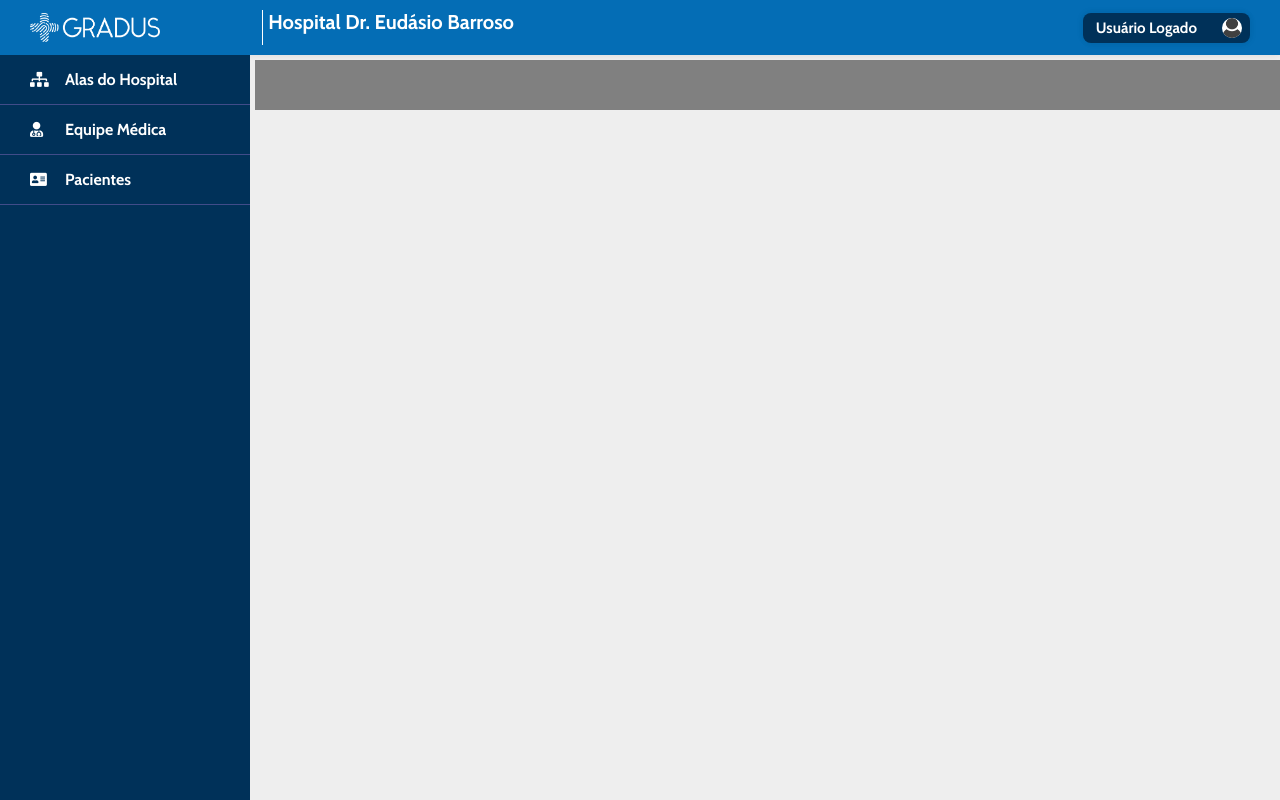
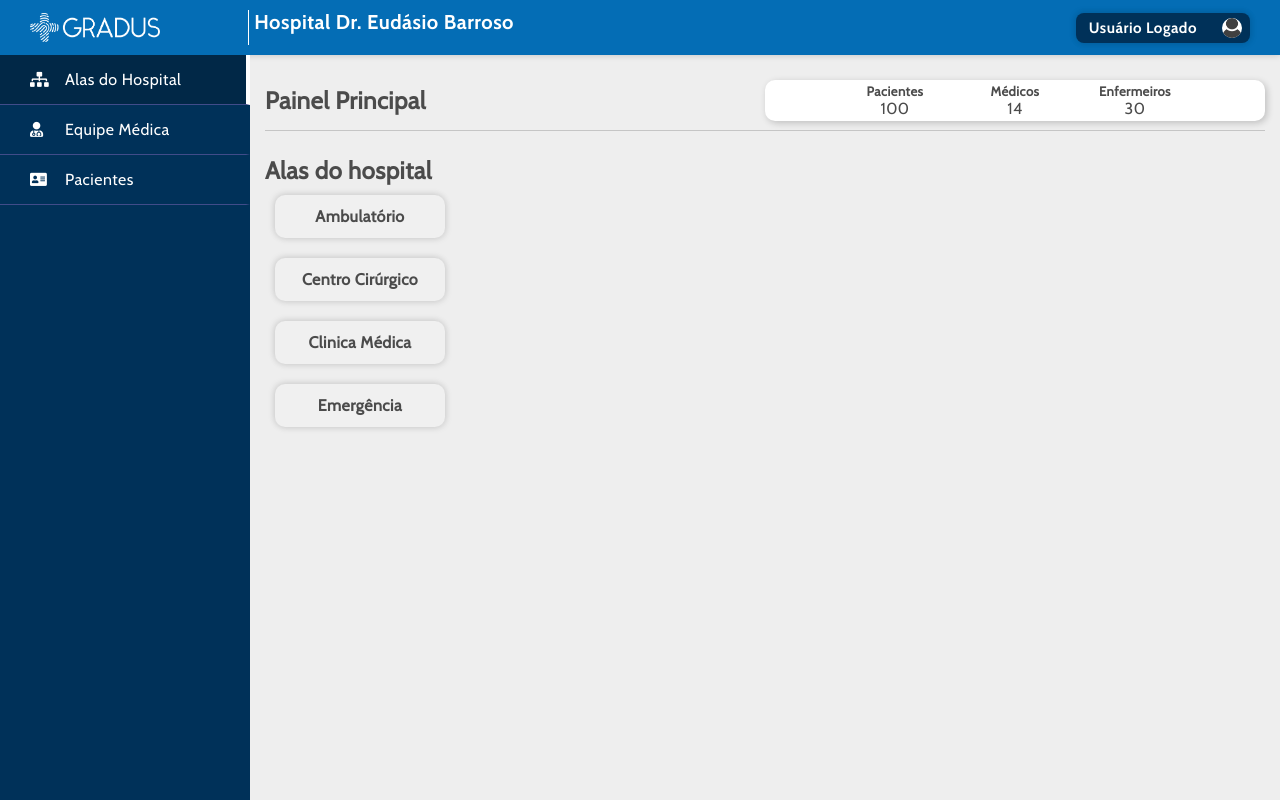
Before and after one commit to emilianots/01_projeto_sistema_gradus_web, a plain HTML site: page index.html in a window 1280 px wide. Both pictures are taken after a click on the element "Alas do Hospital". Drawn offline with nearby package versions, Linux system fonts and the light colour scheme.

Commit message:
maiores adições no painel de início e no menu lateral; começo da criação dos elementos do painel principal; clicagem interativa no menu lateral

```diff
--- a/index.html
+++ b/index.html
@@ -51,7 +51,7 @@
 
             </aside>
 
-            <!-- paleta principal - direita -->
+            <!-- painel de ações principal - direita -->
             <section class="main-panel">
 
                 <!-- trilha de migalhas - descontinuado -->
@@ -61,20 +61,55 @@
                     </div>
                 </header> -->
 
-                <!-- painel das opções -->
-                <div id="op-panel" class="op-panel">
-                    <!-- painel de opções -->
+                <!-- painel principal - início  -->
                 <div id="home" class="home">
-                        <div id="qtd-pessoal" class="qtd-pessoal">
-                            <div class="names" id="names"></div>
+                    <div id="panel-status-bar" class="panel-status-bar">
+                        <h1 id="main-panel-name" class="main-panel-name">Painel Principal</h1>
+                        <div id="sistem-number" class="sistem-number">
+                            <div id="pacientes-number" class="pacientes-number">
+                                <h3>Pacientes</h3>
+                                <p id="n-pacients">100</p>
                             </div>
-                        <div id="main-alas" class="main alas">
 
+                            <div id="medicos-number" class="medicos-number">
+                                <h3>Médicos</h3>
+                                <p id="n-doctors">14</p>
                             </div>
+
+                            <div class="enfermeiros-numer enfermeiros-number">
+                                <h3>Enfermeiros</h3>
+                                <p id="n-nurses">30</p>
+                            </div>
+                        </div>
+                    </div>
+
+                    <div id="main-alas" class="main-alas">
+                        <h1 class="main-alas-name">Alas do hospital</h1>
+
+                        <div class="panel-alas-op card-shadow">
+                            <h4 class="op-name">Ambulatório</h4>
+                        </div>
+
+                        <div class="panel-alas-op card-shadow">
+                            <h4 class="op-name">Centro Cirúrgico</h4>
+                        </div>
+
+                        <div class="panel-alas-op card-shadow">
+                            <h4 class="op-name">Clinica Médica</h4>
+                        </div>
+
+                        <div class="panel-alas-op card-shadow">
+                            <h4 class="op-name">Emergência</h4>
+                        </div>
+                    </div>
+
                     <div id="time-set" class="time-set">
 
                     </div>
                 </div>
+                <!-- painel das opções -->
+                <div id="panel-alas" class="panel-alas">
+                    <!-- painel de opções -->
 
                     <!-- <div class="main-panel-op card-shadow">
                         <img src="./00_sources/01_img/01_visual/icon-gradus-branco.png">
@@ -84,6 +119,7 @@
                     <!-- opções de alas -->
                     <div id="options-ala" class="options-ala">
 
+                    </div>
                 </div>
                 <div id="list" class="list">
                    <!--  <div class="list-element">
@@ -96,7 +132,6 @@
                         Nome 04
                     </div> -->
                 </div>
-                </div>
 
             </section>
         </div>
--- a/script.js
+++ b/script.js
@@ -5,7 +5,7 @@ var alas = null;
 var pacientes = null;
 var equipeMedica = null;
 
-/* window.onload = function () {
+window.onload = function () {
     //connection(URL);
     //goHome(alas);
     //addNameList(pacientes)
@@ -13,12 +13,15 @@ var equipeMedica = null;
     //relógio();
 
 
-    $("#options-ala").empty();
+    /* $("#options-ala").empty();
     getAlas(URL);
     home(alas);
     $("#options-ala").show();
-    $("#list").empty();
-} */
+    $("#list").empty(); */
+    $("#panel-alas").hide();
+    $("#list").hide();
+    //$("#home").hide();
+}
 
 function relógio() {
     var hoje = new Date();
@@ -48,17 +51,17 @@ function home(lista) {
     //console.log($("#list"))
 
     for (let elem of lista) {
-        let mainPanelOp = document.createElement("div");
-        mainPanelOp.classList.add("main-panel-op", "card-shadow");
+        let panelAlas = document.createElement("div");
+        panelAlas.classList.add("panel-alas-op", "card-shadow");
 
         //let img = document.createElement("img");
         //img.src = "./00_sources/01_img/01_visual/icon-gradus-branco.png";
         let texto = document.createElement("h4");
         texto.innerHTML = elem.alaNome;
         //mainPanelOp.appendChild(img);
-        mainPanelOp.appendChild(texto);
+        panelAlas.appendChild(texto);
 
-        $("#options-ala").append(mainPanelOp);
+        $("#options-ala").append(panelAlas);
     }
 }
 
@@ -74,6 +77,8 @@ function addNameList(lista) {;
     }
 }
 
+
+//requisições get gerais
 function getAlas(url) {
     $.ajax({
         type: "GET",
@@ -115,11 +120,27 @@ function getEquipeMedica(url) {
     $("#list").empty();
 }); */
 
-$("#menu-pacientes").click(function() {
+
+$("#menu-alas").click(function () {
+    $("#menu-alas").css({ borderRight: "4px solid white", backgroundColor: "#012847" });
+    $("#menu-pacientes").css({ borderRight: "4px solid transparent", backgroundColor: "transparent" });
+    $("#menu-equipe").css({ borderRight: "4px solid transparent", backgroundColor: "transparent" });
+})
+
+$("#menu-equipe").click(function () {
+    $("#menu-equipe").css({ borderRight: "4px solid white", backgroundColor: "#012847" });
+    $("#menu-pacientes").css({ borderRight: "4px solid transparent", backgroundColor: "transparent" });
+    $("#menu-alas").css({ borderRight: "4px solid transparent", backgroundColor: "transparent" });
+})
+
+$("#menu-pacientes").click(function () {
+    $("#menu-pacientes").css({ borderRight: "4px solid white", backgroundColor: "#012847"});
+    $("#menu-equipe").css({ borderRight: "4px solid transparent", backgroundColor: "transparent" });
+    $("#menu-alas").css({ borderRight: "4px solid transparent", backgroundColor: "transparent" });
+
     $("#options-ala").hide();
     $("#list").empty();
-    //let url = URL + "pacientes"
-    getAlas(URL + "pacientes");
+    getPacientes(URL);
     addNameList(pacientes);
     $("#list").show();
 });
--- a/style.css
+++ b/style.css
@@ -52,6 +52,7 @@ body{
     color: #2d2d2d;
     margin: 0px;
     background-color: rgb(238, 238, 238);
+    letter-spacing: 0.5px;
 }
 
 .sistem{
@@ -60,7 +61,7 @@ body{
     overflow: hidden;
 }
 .card-shadow{
-    box-shadow: 1px 1px 7px rgba(0, 0, 0, 0.05), -1px -1px 7px rgba(0, 0, 0, 0.05);
+    box-shadow: 1px 1px 7px rgba(0, 0, 0, 0.1), -1px -1px 7px rgba(0, 0, 0, 0.1);
 }
 
 
@@ -135,6 +136,7 @@ body{
     width: 100%; /*para possivel adição de botão de menu - estilizar essa classe*/
     box-sizing: border-box;
     height: 100%;
+    font-family: cabinRegular, sans-serif;
 }
 
 /*
@@ -162,11 +164,11 @@ body{
     box-sizing: border-box;
     cursor: pointer;
     border-bottom: 1px solid rgb(65, 76, 138);
+    border-right: 4px solid transparent;
     transition: background 100ms;
 }
 .lateral-op:hover{
     background-color: #012847;
-
 }
 /* .lateral-op img{
 
@@ -230,16 +232,14 @@ body{
 /*
 ==== painel de opções
 */
-.op-panel{
+.panel-alas{
     width: 100%;
     height: 100%;
-    margin: 5px 0px 0px 5px;
-    overflow-y: scroll;
-    font-family: cabinRegular, sans-serif;
+    box-sizing: border-box;
     color: rgb(63, 63, 63);
 }
 
-.main-panel-op{
+.panel-alas-op{
     display: inline-block;
     width: 170px;
     text-align: center;
@@ -252,12 +252,12 @@ body{
     user-select: none;
     border: 2px solid transparent;
 }
-.main-panel-op:hover{
+.panel-alas-op:hover{
     border-color: #84cef3;
     box-shadow: 1px 1px 7px rgba(57, 169, 226, 0.5), -1px -1px 7px rgba(57, 169, 226, 0.5);
 
 }
-.main-panel-op img{
+.panel-alas-op img{
     width: 40px;
 }
 
@@ -265,16 +265,60 @@ body{
 ==== opções do painel home ====
 */
 
+/* cabeçalho */
 .home{
     display: block;
     width: 100%;
     height: 100%;
+    padding: 15px 15px 0px 15px;
+    box-sizing: border-box;
+    user-select: none;
+    color: #4b4b4b;
 }
-.qtd-pessoal{
+.panel-status-bar{
     display: flex;
-    background-color: grey;
     width: 100%;
-    height: 50px;
+    height: 60px;
+    margin-bottom: 25px;
+    flex-direction: row;
+    justify-content: space-between;
+    align-items: center;
+    border-bottom: 1px solid rgb(197, 197, 197);
+}
+.main-panel-name{
+    display: block;
+    font-family: cabinRegular;
+
+}
+.sistem-number{
+    display: flex;
+    flex-direction: row;
+    justify-content: center;
+    width: 500px;
+    background-color: white;
+    border-radius: 10px;
+    box-shadow: 2px 2px 7px rgba(0, 0, 0, 0.2);
+}
+.sistem-number div{
+    display: flex;
+    flex-direction: column;
+    align-items: center;
+    width: 120px;
+    padding: 3px;
+    box-sizing: border-box;
+}
+.sistem-number div h3{
+    display: block;
+    font-size: 13px;
+    font-family: cabinRegular;
+}
+
+/* seção das alas desse painel  */
+
+.main-alas{
+    width: 200px;/*
+    background-color: #003159; */
+    height: 100%;
 }
 
 /*
@@ -282,15 +326,16 @@ body{
 */
 .list{
     width: 100%;
+    height: 100%;
     border-radius: 3px;
-    height: fit-content;
-    padding: 10px 0px 0px 10px;
+    padding: 15px 15px 0px 15px;
     box-sizing: border-box;
+    overflow: scroll;
 }
 .list .list-element{
     width: 100%;
     border-bottom: 1px solid rgb(197, 197, 197);
-    padding: 10px 5px;
+    padding: 10px 7px;
     background-color: white;
     cursor: pointer;
     box-sizing: border-box;
```
Lines whose indentation alone changed are shown as unchanged.
